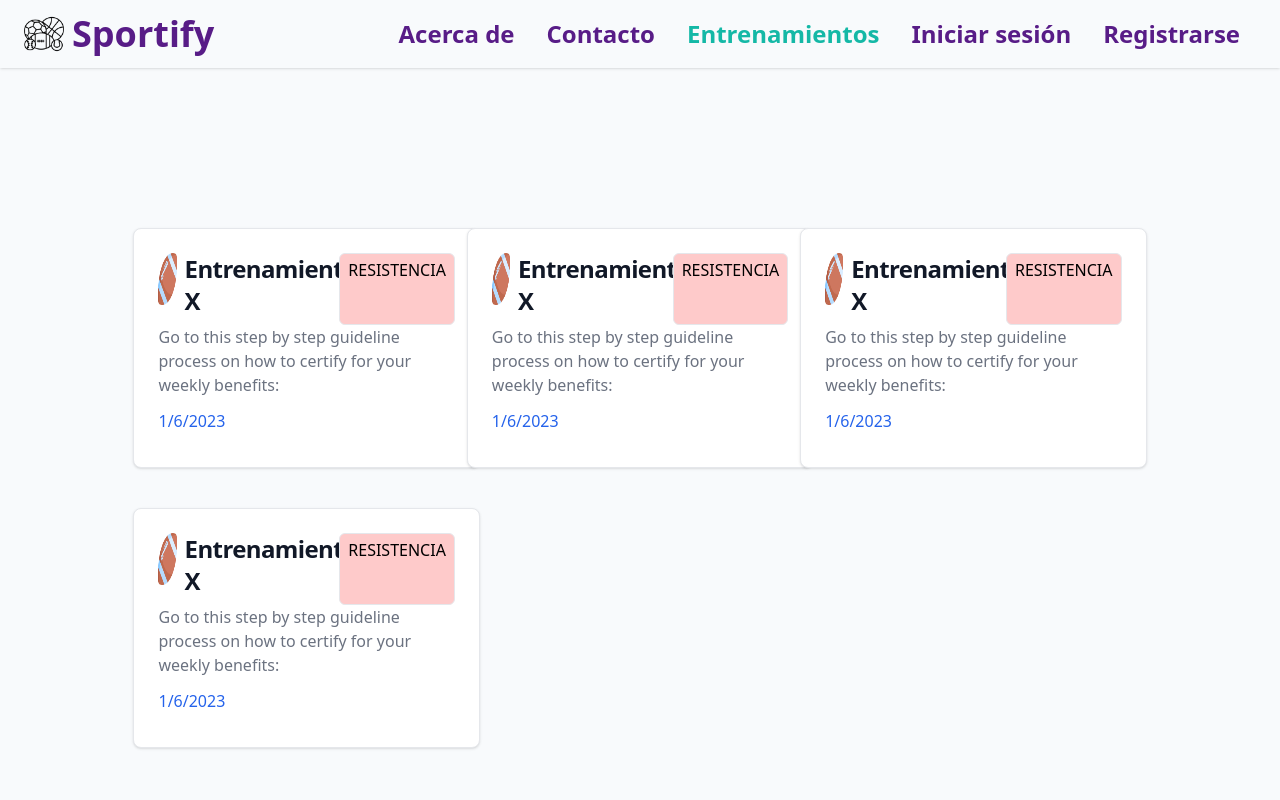
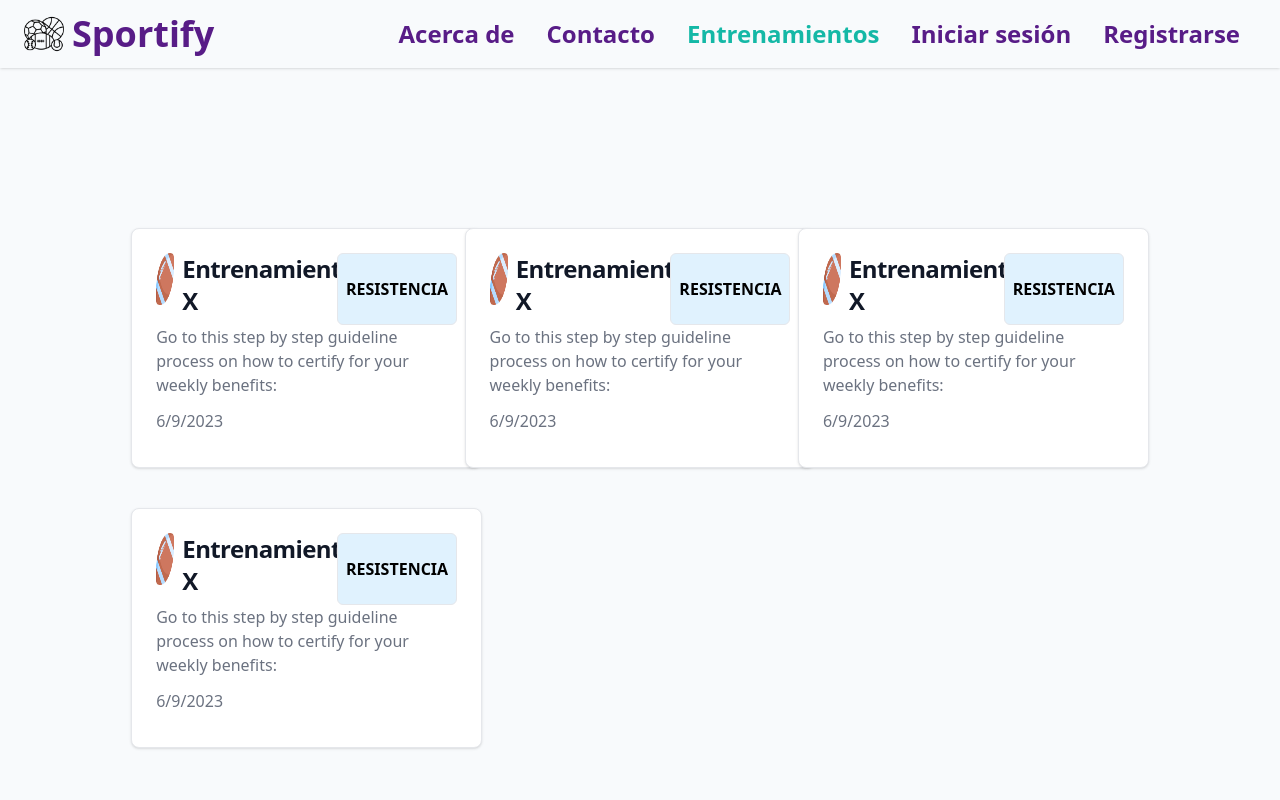
Before and after one commit to Lucho-Castagno/Sportify-prototype, a Vue app: page /training in a window 1280 px wide. Shown: the top 800 px of the page. Built offline with nearby package versions, Linux system fonts and the light colour scheme.

Commit message:
etiquetas de tipo de entrenamiento

```diff
--- a/src/components/Footer/Footer.vue
+++ b/src/components/Footer/Footer.vue
@@ -1,5 +1,5 @@
 <template>
-    <div class="bg-neutral-700 h-96 w-screen flex justify-center">
+    <div class="bg-neutral-700 h-96 w-full flex justify-center">
         <div class="w-full h-full flex items-center flex-col justify-center gap-6">
             <img src="@/assets/logo-white.png" alt="logo de la pagina" class="w-28 h-28">
             <div class="flex gap-3">
--- a/src/components/Home/Presentation.vue
+++ b/src/components/Home/Presentation.vue
@@ -1,5 +1,5 @@
 <template>
-    <div class="bg-teal-400 h-screen w-screen"></div>
+    <div class="bg-teal-400 h-screen w-full"></div>
 </template>
 
 <script>
--- a/src/components/Home/Welcome.vue
+++ b/src/components/Home/Welcome.vue
@@ -1,5 +1,5 @@
 <template>
-    <div class="xl:px-52 lg:px-32 md:px-16 px-8  2xl:w-screen 2xl:h-screen py-16 grid md:grid-cols-2 grid-rows-2 md:grid-rows-1 md:gap-7">
+    <div class="xl:px-52 lg:px-32 md:px-16 px-8  2xl:w-full 2xl:h-screen py-16 grid md:grid-cols-2 grid-rows-2 md:grid-rows-1 md:gap-7">
         <div class="flex flex-col justify-center">
             <h1 class="2xl:text-7xl md:text-5xl text-4xl font-bold pb-8">Planea o accede a tus entrenamientos</h1>
             <p class="text-gray-700 md:text-3xl text-xl mb-8">Sportify permite a entrenadores de deportes grupales realizar un seguimiento de su grupo y a los jugadores calificar los entrenamientos y recibir devoluciones.</p>
--- a/src/components/Training/TrainingCard.vue
+++ b/src/components/Training/TrainingCard.vue
@@ -1,6 +1,6 @@
 <template>
     <div class="flex align-center justify-center">
-        <div class="max-w-sm h-60 w-200 p-6 bg-white border border-gray-200 rounded-lg shadow">
+        <div class="max-w-sm h-60 p-6 bg-white border border-gray-200 rounded-lg shadow flex flex-col justify-between">
             <div class="flex justify-between">
                 <div class="flex justify-start">
                     <img class="max-w-[10%] max-h[10%] mb-5 mr-2" src="@/assets/pelota.png" alt="image description">
@@ -8,15 +8,14 @@
                         <h5 class="mb-2 text-2xl font-semibold tracking-tight text-gray-900">Entrenamiento X</h5>
                     </a>
                 </div>
-                <div class="py-1 px-2 border rounded-md bg-red-200">
-                    <h2>RESISTENCIA</h2>
+                <div class=" px-2 border font-bold rounded-md bg-sky-100 flex items-center">
+                        <h2 class="m-0">RESISTENCIA</h2>
                 </div>
 
             </div>
             <p class="mb-3 font-normal text-gray-500">Go to this step by step guideline process on how to certify for your weekly benefits:</p>
-            <a href="#" class="inline-flex items-center text-blue-600 hover:underline">
-                1/6/2023
-            </a>
+            <p class="mb-3 font-normal text -md text-gray-500">6/9/2023</p>
+
         </div>
     </div>
 </template>
```
